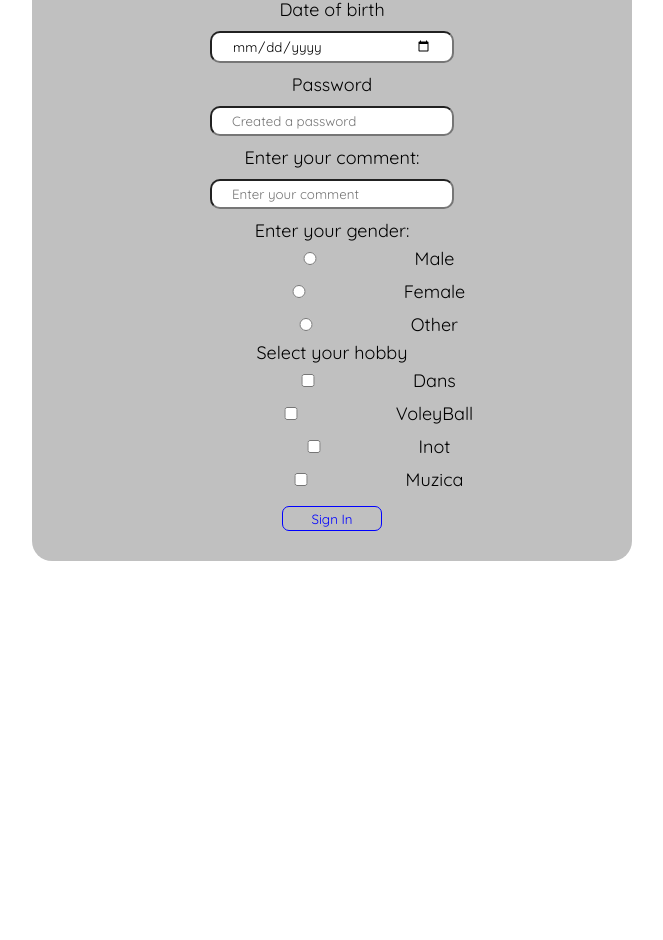
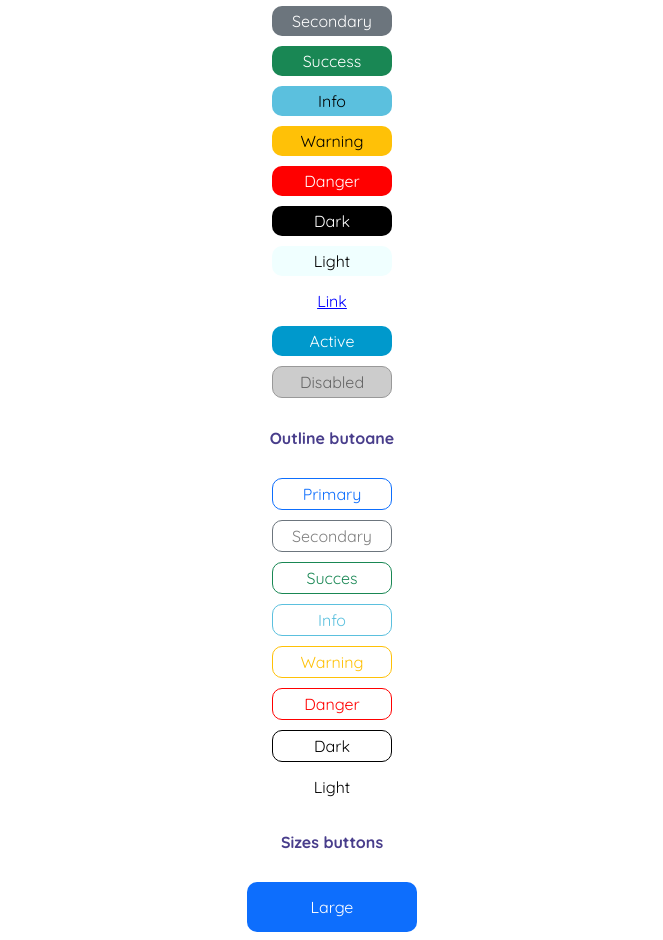
Before and after one commit to siriteanucristina/first-react-project, a React (Create React App) app: page / in a window 1280 px wide. Shown: the part 326-1266 px from the top of the page, without its empty margins (308-971 px from the left). Before the commit the page ends 917 px from the top, so only its background shows below. Built offline with nearby package versions, Linux system fonts and the light colour scheme.

Commit message:
S-a denumit fișierul și s-au adăgat diferite mărimi pentru butoane

```diff
--- a/src/App.js
+++ b/src/App.js
@@ -1,11 +1,11 @@
 import "./Style/App.css";
+import "./Style/Button.css";
+import Button from "./Components/Button";
+// import Form from "./Components/Form";
+// import ReusableForms from "./Components/ReusableForms";
+// import "./Style/ReusableForms.css";
 // import Card from "./Pages/Card";
 // import Home from "./Pages/Home";
-import ReusableButton from "./Components/ReusableButton";
-import './Style/ReusableButton.css'
-// import Form from "./Components/Form";
-import ReusableForms from "./Components/ReusableForms";
-import './Style/ReusableForms.css'
 // import ReusableCard from "./Components/ReusableCard";
 // import ConditionalRendering from "./Pages/ConditionalRendering";
 // import FunctionClick from "./Pages/FunctionClick";
@@ -15,45 +15,57 @@ import './Style/ReusableForms.css'
 // import ShowContent from "./Pages/ShowContent";
 
 function App() {
-
   return (
     <div className="App">
       <div className="content">
-        {/* <h2> Tipuri de butoane </h2>
+        <h1> Tipuri de butoane: </h1>
+        <h4>Butonul clasic</h4>
+        <Button>Basic</Button>
+
+        <h4>Exemple de butoane</h4>
+        <Button type="default">Default</Button>
+        <Button type="primary">Primary</Button>
+        <Button type="secondary">Secondary</Button>
+        <Button type="success">Success</Button>
+        <Button type="info">Info</Button>
+        <Button type="warning">Warning</Button>
+        <Button type="danger">Danger</Button>
+        <Button type="dark">Dark</Button>
+        <Button type="light">Light</Button>
+        <Button type="link">Link</Button>
+        <Button type="active">Active</Button>
+        <Button type="disabled">Disabled</Button>
+
         <div>
-          <ReusableButton>Basic</ReusableButton>
-          <ReusableButton type="default">Default</ReusableButton>
-          <ReusableButton type="primary">Primary</ReusableButton>
-          <ReusableButton type="outline-primary">Primary</ReusableButton>
-          <ReusableButton type="secondary">Secondary</ReusableButton>
-          <ReusableButton type="outline-secondary">Secondary</ReusableButton>
-          <ReusableButton type="success">Success</ReusableButton>
-          <ReusableButton type="outline-success">Succes</ReusableButton>
-          <ReusableButton type="info">Info</ReusableButton>
-          <ReusableButton type="outline-info">Info</ReusableButton>
-          <ReusableButton type="warning">Warning</ReusableButton>
-          <ReusableButton type="outline-warning">Warning</ReusableButton>
-          <ReusableButton type="danger">Danger</ReusableButton>
-          <ReusableButton type="outline-danger">Danger</ReusableButton>
-          <ReusableButton type="dark">Dark</ReusableButton>
-          <ReusableButton type="outline-dark">Dark</ReusableButton>
-          <ReusableButton type="light">Light</ReusableButton>
-          <ReusableButton type="outline-light">Light</ReusableButton>
-          <ReusableButton type="link">Link</ReusableButton>
-          <ReusableButton type="large">Large</ReusableButton>
-          <ReusableButton type="small">Small</ReusableButton>
-          <ReusableButton type="xsmall">XSmall</ReusableButton>
-          <ReusableButton type="active">Active</ReusableButton>
-          <ReusableButton type="disabled">Disabled</ReusableButton>
-        </div> */}
+          <h4>Outline butoane</h4>
+          <Button type="outline-primary">Primary</Button>
+          <Button type="outline-secondary">Secondary</Button>
+          <Button type="outline-success">Succes</Button>
+          <Button type="outline-info">Info</Button>
+          <Button type="outline-warning">Warning</Button>
+          <Button type="outline-danger">Danger</Button>
+          <Button type="outline-dark">Dark</Button>
+          <Button type="outline-light">Light</Button>
+        </div>
+
+        <div>
+          <h4>Sizes buttons</h4>
+          <Button type="primary" size="large">
+            Large
+          </Button>
+          <Button type="primary" size="small">
+            Small
+          </Button>
+          <Button type="primary" size="xsmall">
+            XSmall
+          </Button>
+        </div>
 
         {/* <Form /> */}
 
-        <ReusableForms />
+        {/* <ReusableForms /> */}
 
         {/* <ShowContent /> */}
-
-
 
         {/* <ReusableCard /> */}
 
@@ -69,7 +81,6 @@ function App() {
 
         <ClassClick /> */}
 
-
         {/* <div className="stylecard">
           <Card title='Fluture'
             imageURL='https://naturescu.com/wp-content/uploads/2021/06/Fluture-coada-randunicii.jpg'
@@ -81,8 +92,8 @@ function App() {
           <h1>Tipurile de Formulare</h1>
           <Forms />
         </div> */}
-      </div >
-    </div >
+      </div>
+    </div>
   );
 }
 
--- /dev/null
+++ b/src/Components/Button.js
@@ -0,0 +1,11 @@
+import React from "react";
+
+const Button = (props) => {
+  return (
+    <button className={`btn btn-${props.type} btn-${props.size}`}>
+      {props.children}
+    </button>
+  );
+};
+
+export default Button;
--- /dev/null
+++ b/src/Style/Button.css
@@ -0,0 +1,210 @@
+h4 {
+  padding: 20px 20px;
+  color: darkslateblue;
+}
+
+/* Original button */
+.btn {
+  display: block;
+  background-color: transparent;
+  width: 20%;
+  margin: 10px auto;
+  padding: 5px 10px;
+  border: none;
+  border-radius: 10px;
+  color: black;
+  font-size: 16px;
+  align-items: center;
+  cursor: pointer;
+}
+.btn:hover {
+  border: 2px solid #c3c3c3;
+}
+
+/* Exemple de butoane */
+.btn-default {
+  background-color: white;
+  color: black;
+  border: 1px solid grey;
+}
+.btn-default:hover {
+  background-color: lightgrey;
+  border: 1px solid grey;
+}
+.btn-primary {
+  background-color: #0d6efd;
+  color: white;
+}
+.btn-primary:hover {
+  background-color: #0065fa;
+  border: none;
+}
+.btn-secondary {
+  background-color: #6c757d;
+  color: white;
+}
+.btn-secondary:hover {
+  background-color: #66747f;
+  border: none;
+}
+.btn-success {
+  background-color: #198754;
+  color: white;
+}
+.btn-success:hover {
+  background-color: #157649;
+  border: none;
+}
+.btn-info {
+  background-color: #5bc0de;
+  color: black;
+}
+.btn-info:hover {
+  background-color: #4fafcc;
+  border: none;
+}
+.btn-warning {
+  background-color: #ffc107;
+  color: black;
+}
+.btn-warning:hover {
+  border: none;
+  background-color: #ebb000;
+}
+.btn-danger {
+  background-color: red;
+  color: white;
+}
+.btn-danger:hover {
+  border: none;
+  background-color: rgb(224, 0, 0);
+}
+.btn-dark {
+  background-color: black;
+  color: white;
+}
+.btn-dark:hover {
+  border: none;
+}
+.btn-light {
+  color: black;
+  background-color: azure;
+}
+.btn-light:hover {
+  border: none;
+}
+.btn-link {
+  color: blue;
+  text-decoration: underline;
+}
+.btn-link:hover {
+  border: none;
+}
+.btn-active {
+  background-color: #0099cc;
+  color: #ffffff;
+}
+.btn-active:hover {
+  border: none;
+}
+.btn-disabled {
+  border: 1px solid #999999;
+  background-color: #cccccc;
+  color: #666666;
+  cursor: no-drop;
+}
+
+/* Outline butoane */
+.btn-outline-primary {
+  border: 1px solid #0d6efd;
+  color: #0d6efd;
+}
+.btn-outline-primary:hover {
+  background-color: #0d6efd;
+  color: white;
+  border: none;
+}
+.btn-outline-secondary {
+  border: 1px solid #6c757d;
+  color: gray;
+}
+.btn-outline-secondary:hover {
+  background-color: #6c757d;
+  color: white;
+  border: none;
+}
+.btn-outline-success {
+  border: 1px solid #198754;
+  color: #198754;
+}
+.btn-outline-success:hover {
+  background-color: #198754;
+  color: white;
+  border: none;
+}
+.btn-outline-info {
+  border: 1px solid #5bc0de;
+  color: #5bc0de;
+}
+.btn-outline-info:hover {
+  background-color: #54afcb;
+  color: black;
+  border: none;
+}
+.btn-outline-warning {
+  background-color: transparent;
+  border: 1px solid #ffc107;
+  color: #ffc107;
+}
+.btn-outline-warning:hover {
+  border: none;
+  background-color: #ebb000;
+  color: black;
+}
+.btn-outline-danger {
+  background-color: transparent;
+  color: red;
+  border: 1px solid red;
+}
+.btn-outline-danger:hover {
+  border: none;
+  background-color: rgb(224, 0, 0);
+  color: white;
+}
+.btn-outline-dark {
+  border: 1px solid black;
+  color: black;
+}
+.btn-outline-dark:hover {
+  background-color: black;
+  color: white;
+  border: none;
+}
+.btn-outline-light {
+  color: black;
+  border: none;
+}
+.btn-outline-light:hover {
+  border: none;
+  background-color: azure;
+}
+
+/* Sizes buttons */
+.btn-large {
+  width: 170px;
+  height: 50px;
+}
+.btn-small {
+  width: 80px;
+  height: 30px;
+  border-radius: 7px;
+  font-size: small;
+  padding: 0;
+}
+.btn-xsmall {
+  width: 60px;
+  height: 15px;
+  border-radius: 5px;
+  font-size: x-small;
+  padding: 0;
+}
```
